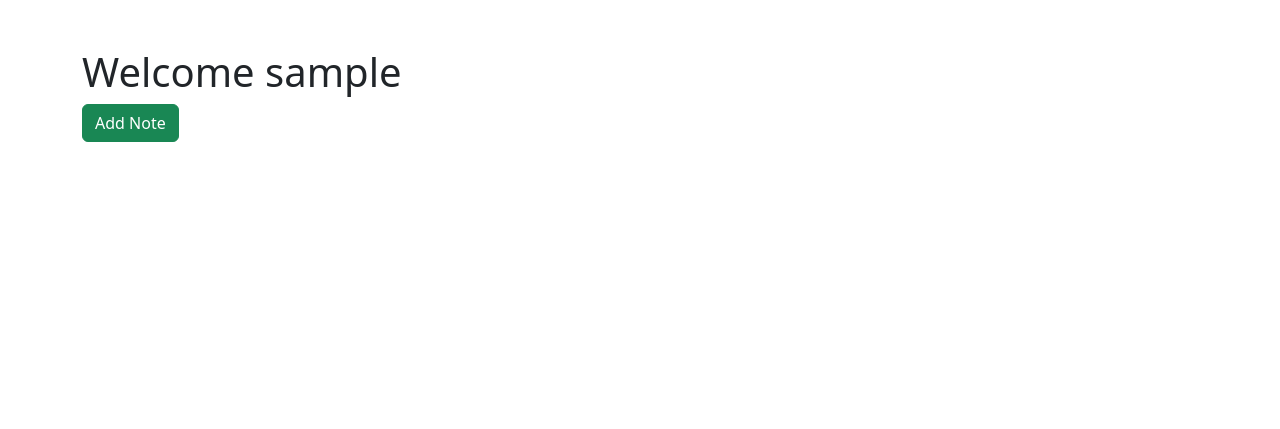
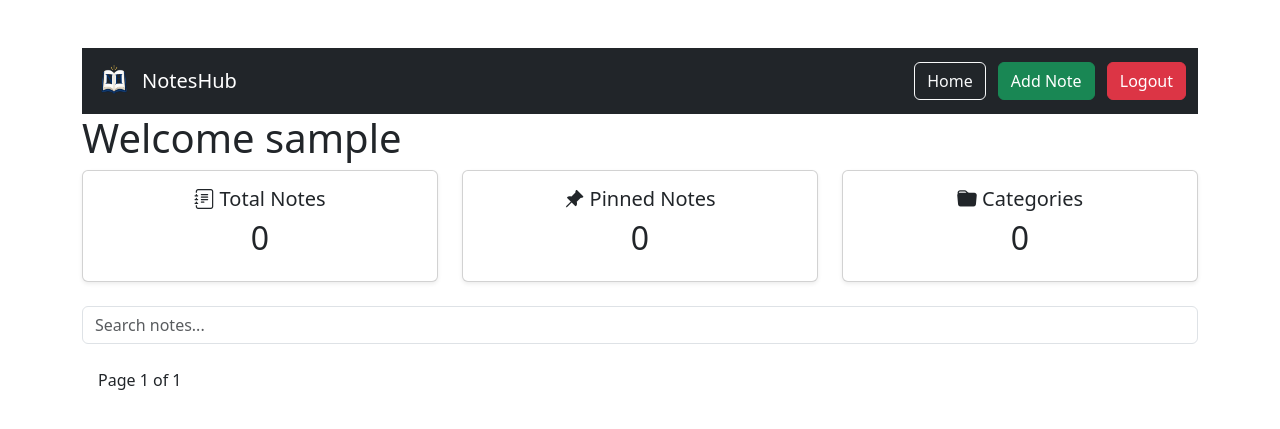
Before and after one commit to anandupanickar27-hue/NotesHub, a Django app: page / in a window 1280 px wide. Shown: the top 429 px of the page. Run offline with Django 5.2, Linux system fonts and the light colour scheme; the visitor is signed in with stand-in values (Sample User, id 1); data that the repository does not hold is empty.

Commit message:
Dashboard, Search and Pin notes completed

```diff
--- a/notes/templates/notes/add_note.html
+++ b/notes/templates/notes/add_note.html
@@ -1,3 +1,6 @@
+{% extends "notes/base.html" %}
+
+{% block content %}
 <form method="POST">
 
     {% csrf_token %}
@@ -7,3 +10,4 @@
     <button type="submit">Save Note</button>
 
 </form>
+{% endblock %}
--- /dev/null
+++ b/notes/templates/notes/base.html
@@ -0,0 +1,63 @@
+{% load static %}
+<!DOCTYPE html>
+<html lang="en">
+<head>
+    <meta charset="UTF-8">
+    <meta name="viewport" content="width=device-width, initial-scale=1.0">
+    <title>NotesHub</title>
+
+    <link href="https://cdn.jsdelivr.net/npm/bootstrap@5.3.8/dist/css/bootstrap.min.css" rel="stylesheet">
+    <link rel="stylesheet" href="https://cdn.jsdelivr.net/npm/bootstrap-icons@1.11.3/font/bootstrap-icons.min.css">
+
+</head>
+<body>
+
+<div class="container mt-5">
+
+    <nav class="navbar navbar-expand-lg navbar-dark bg-dark">
+    <div class="container">
+
+
+        <a class="navbar-brand d-flex align-items-center" href="{% url 'home' %}">
+    <img src="{% static 'images/logo.png' %}"
+         alt="NotesHub Logo"
+         width="40"
+         height="40"
+         class="me-2">
+
+    <span>NotesHub</span>
+</a>
+
+        {% if request.user.is_authenticated %}
+
+            <div>
+
+                <a href="{% url 'home' %}" class="btn btn-outline-light me-2">
+                    Home
+                </a>
+
+                <a href="{% url 'add_note' %}" class="btn btn-success me-2">
+                    Add Note
+                </a>
+
+                <a href="{% url 'logout' %}" class="btn btn-danger">
+                    Logout
+                </a>
+
+            </div>
+
+        {% endif %}
+
+    </div>
+</nav>
+
+    {% block content %}
+
+    {% endblock %}
+
+</div>
+
+<script src="https://cdn.jsdelivr.net/npm/bootstrap@5.3.8/dist/js/bootstrap.bundle.min.js"></script>
+
+</body>
+</html>
--- a/notes/templates/notes/edit_note.html
+++ b/notes/templates/notes/edit_note.html
@@ -1,3 +1,6 @@
+{% extends "notes/base.html" %}
+
+{% block content %}
 <form method="POST">
 
     {% csrf_token %}
@@ -7,3 +10,4 @@
     <button type="submit">Update Note</button>
 
 </form>
+{% endblock %}
--- a/notes/templates/notes/home.html
+++ b/notes/templates/notes/home.html
@@ -1,15 +1,6 @@
-<!DOCTYPE html>
-<html lang="en">
-<head>
-    <meta charset="UTF-8">
-    <meta name="viewport" content="width=device-width, initial-scale=1.0">
-    <title>NotesHub</title>
+{% extends "notes/base.html" %}
 
-    <link href="https://cdn.jsdelivr.net/npm/bootstrap@5.3.8/dist/css/bootstrap.min.css" rel="stylesheet">
-</head>
-<body>
-
-<div class="container mt-5">
+    {% block content %}
     {% if messages %}
     {% for message in messages %}
         <div class="alert alert-success alert-dismissible fade show" role="alert">
@@ -21,12 +12,61 @@
 
     <h1>Welcome {{ request.user.username }}</h1>
 
-    <a href="{% url 'add_note' %}" class="btn btn-success mb-3">Add Note</a>
+    <div class="row mb-4">
 
-    {% for note in notes %}
+    <div class="col-md-4">
+        <div class="card text-center shadow-sm">
+            <div class="card-body">
+                <h5><i class="bi bi-journal-text"></i> Total Notes</h5>
+                <h2>{{ total_notes }}</h2>
+            </div>
+        </div>
+    </div>
+
+    <div class="col-md-4">
+        <div class="card text-center shadow-sm">
+            <div class="card-body">
+                <h5><i class="bi bi-pin-angle-fill"></i> Pinned Notes</h5>
+                <h2>{{ pinned_notes }}</h2>
+            </div>
+        </div>
+    </div>
+
+    <div class="col-md-4">
+        <div class="card text-center shadow-sm">
+            <div class="card-body">
+                <h5><i class="bi bi-folder-fill"></i> Categories</h5>
+                <h2>{{ total_categories }}</h2>
+            </div>
+        </div>
+    </div>
+
+</div>
+
+
+    <form method="GET" class="mb-3">
+
+    <input
+        type="text"
+        name="search"
+        class="form-control"
+        placeholder="Search notes...">
+
+</form>
+
+    {% for note in page_obj %}
 
         <div class="card mb-3">
             <div class="card-body">
+                <a href="{% url 'toggle_pin' note.id %}" class="btn btn-warning btn-sm">
+
+                    {% if note.is_pinned %}
+                        Unpin
+                    {% else %}
+                        Pin
+                    {% endif %}
+
+                </a>
 
                 <h3>{{ note.title }}</h3>
 
@@ -111,9 +151,23 @@
 
     {% endfor %}
 
+<div class="mt-4">
+
+    {% if page_obj.has_previous %}
+        <a href="?page={{ page_obj.previous_page_number }}" class="btn btn-secondary">
+            Previous
+        </a>
+    {% endif %}
+
+    <span class="mx-3">
+        Page {{ page_obj.number }} of {{ page_obj.paginator.num_pages }}
+    </span>
+
+    {% if page_obj.has_next %}
+        <a href="?page={{ page_obj.next_page_number }}" class="btn btn-secondary">
+            Next
+        </a>
+    {% endif %}
+
 </div>
-
-<script src="https://cdn.jsdelivr.net/npm/bootstrap@5.3.8/dist/js/bootstrap.bundle.min.js"></script>
-
-</body>
-</html>
+    {% endblock %}
--- a/notes/urls.py
+++ b/notes/urls.py
@@ -9,4 +9,5 @@ urlpatterns = [
     path("add-note/", views.add_note, name="add_note"),
     path("edit-note/<int:pk>/", views.edit_note, name="edit_note"),
     path("delete-note/<int:pk>/", views.delete_note, name="delete_note"),
+    path("toggle-pin/<int:pk>/", views.toggle_pin, name="toggle_pin"),
 ]
--- a/notes/views.py
+++ b/notes/views.py
@@ -7,8 +7,9 @@ from django.contrib.auth import login
 from django.contrib.auth.decorators import login_required
 from django.contrib.auth import logout
 from django.contrib import messages
+from django.core.paginator import Paginator
 
-from notes.models import Note
+from notes.models import Category, Note
 from .forms import NoteForm
 
 def register(request):
@@ -53,13 +54,35 @@ def login_view(request):
 
 @login_required
 def home(request):
-    notes = Note.objects.filter(user=request.user)
 
-    return render(
-        request,
-        "notes/home.html",
-        {"notes": notes}
-    )
+    search = request.GET.get("search")
+
+    notes = Note.objects.filter(user=request.user).order_by("-is_pinned", "-created_at")
+
+    if search:
+        notes = notes.filter(title__icontains=search)
+
+    paginator = Paginator(notes, 5)
+
+    page_number = request.GET.get("page")
+
+    page_obj = paginator.get_page(page_number)
+
+    total_notes = Note.objects.filter(user=request.user).count()
+
+    pinned_notes = Note.objects.filter(
+        user=request.user,
+        is_pinned=True
+    ).count()
+
+    total_categories = Category.objects.count()
+
+    return render(request, "notes/home.html", {
+    "page_obj": page_obj,
+    "total_notes": total_notes,
+    "pinned_notes": pinned_notes,
+    "total_categories": total_categories,
+})
 
 
 def logout_view(request):
@@ -111,3 +134,14 @@ def delete_note(request, pk):
         messages.success(request, "Note deleted successfully.")
 
     return redirect("home")
+
+@login_required
+def toggle_pin(request, pk):
+
+    note = Note.objects.get(pk=pk, user=request.user)
+
+    note.is_pinned = not note.is_pinned
+
+    note.save()
+
+    return redirect("home")
```
Also changed, not shown: notes/templates/notes/login.html (+4 -9 lines), notes/templates/notes/register.html (+3 -9 lines), notes/static/images/logo.png (added).
